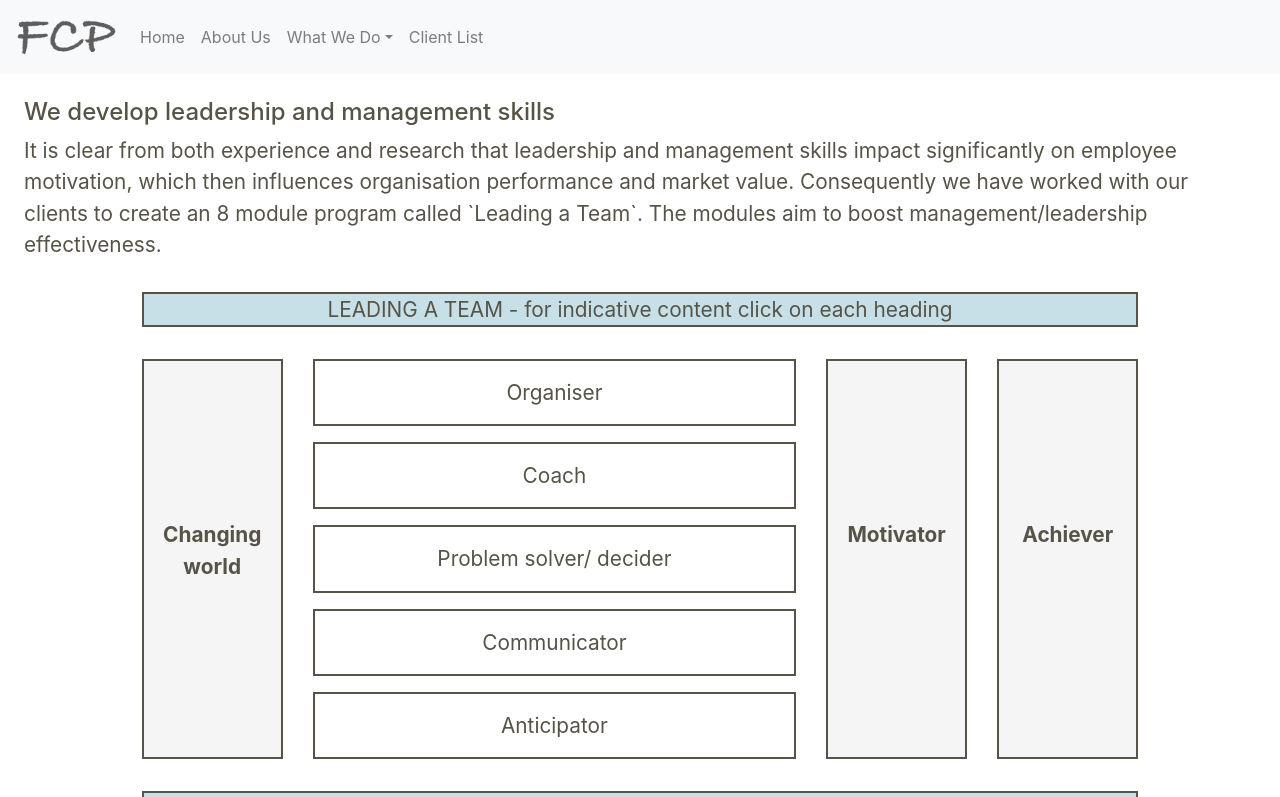
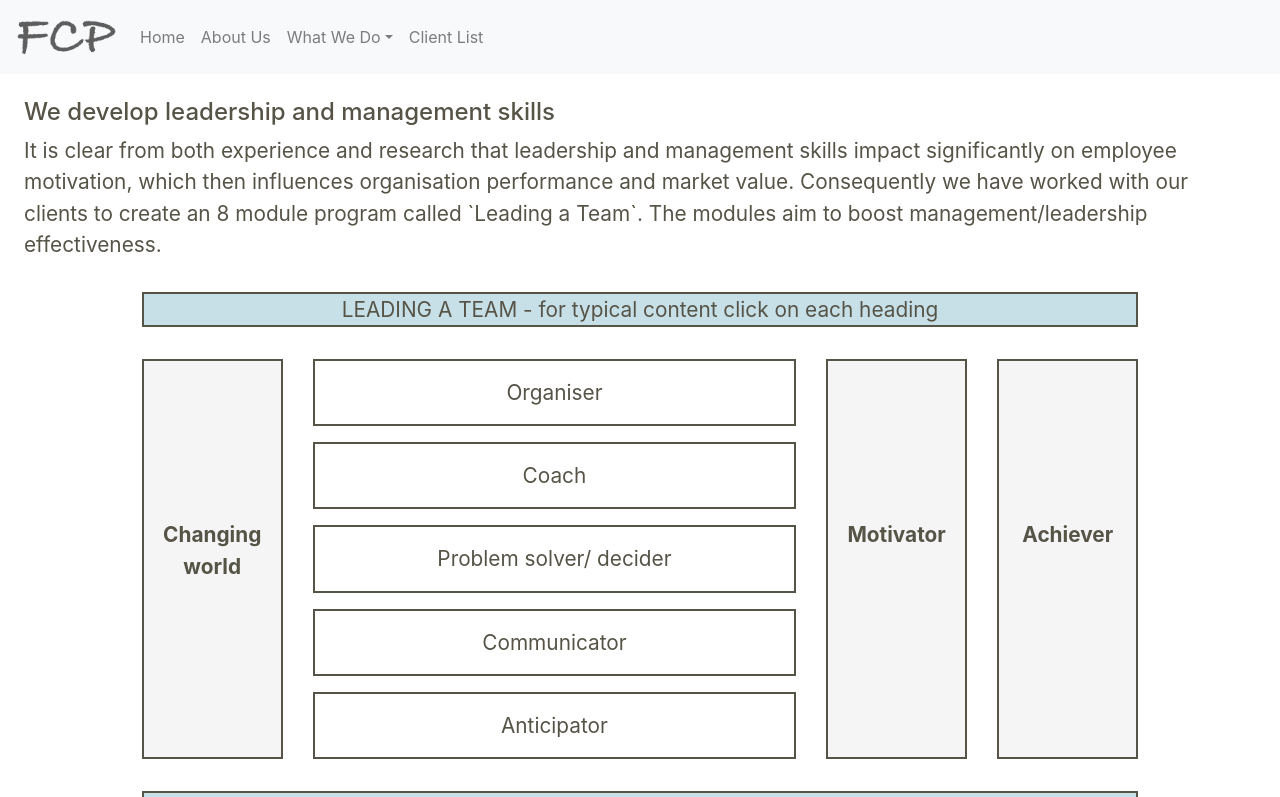
Before and after one commit to nikkifargus/nikkifargus.github.io, a React (Create React App) app: page /#/leadership-skills in a window 1280 px wide. Shown: the top 797 px of the page. Built offline with nearby package versions, Linux system fonts and the light colour scheme.

Commit message:
updated sentences

```diff
--- a/src/components/index.js
+++ b/src/components/index.js
@@ -12,7 +12,7 @@ const Index = () => (
       <div> Managing Motivation in Business </div>
       <div> The Fargus Consulting Partnership (FCP) is a family business. We specialise in measuring and improving motivation in business.
       <br />Our approach is detailed in our Executive Briefing entitled Measuring and Improving Employee Motivation.
-      <br /> For more information click <a href="https://books.google.co.uk/books/about/Measuring_and_Improving_Employee_Motivat.html?id=-0VYAAAAYAAJ&redir_esc=y">here</a>. Copy available on request. </div>
+      <br /> For more information click <a href="https://books.google.co.uk/books/about/Measuring_and_Improving_Employee_Motivat.html?id=-0VYAAAAYAAJ&redir_esc=y">here</a>. Copy available from Peter Fargus on request. </div>
     </div>
     </div>
 );
--- a/src/components/leadership-skills.js
+++ b/src/components/leadership-skills.js
@@ -16,7 +16,7 @@ const Index = () => (
       <div className="row">
       <div className="col-12">
         <p className="header">
-          LEADING A TEAM - for indicative content click on each heading
+          LEADING A TEAM - for typical content click on each heading
         </p>
       </div>
 
```
Also changed, not shown: 3 other files (tests, documents, lock files or other folders).
